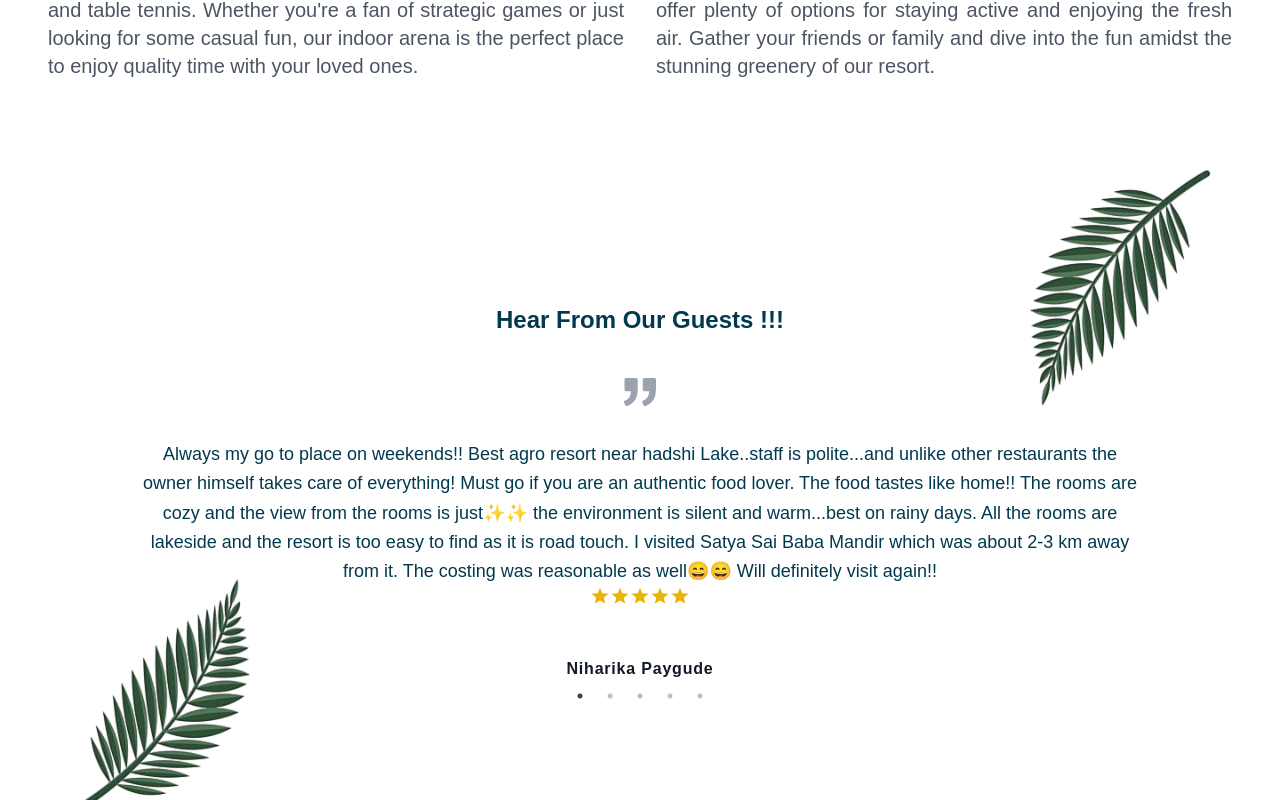
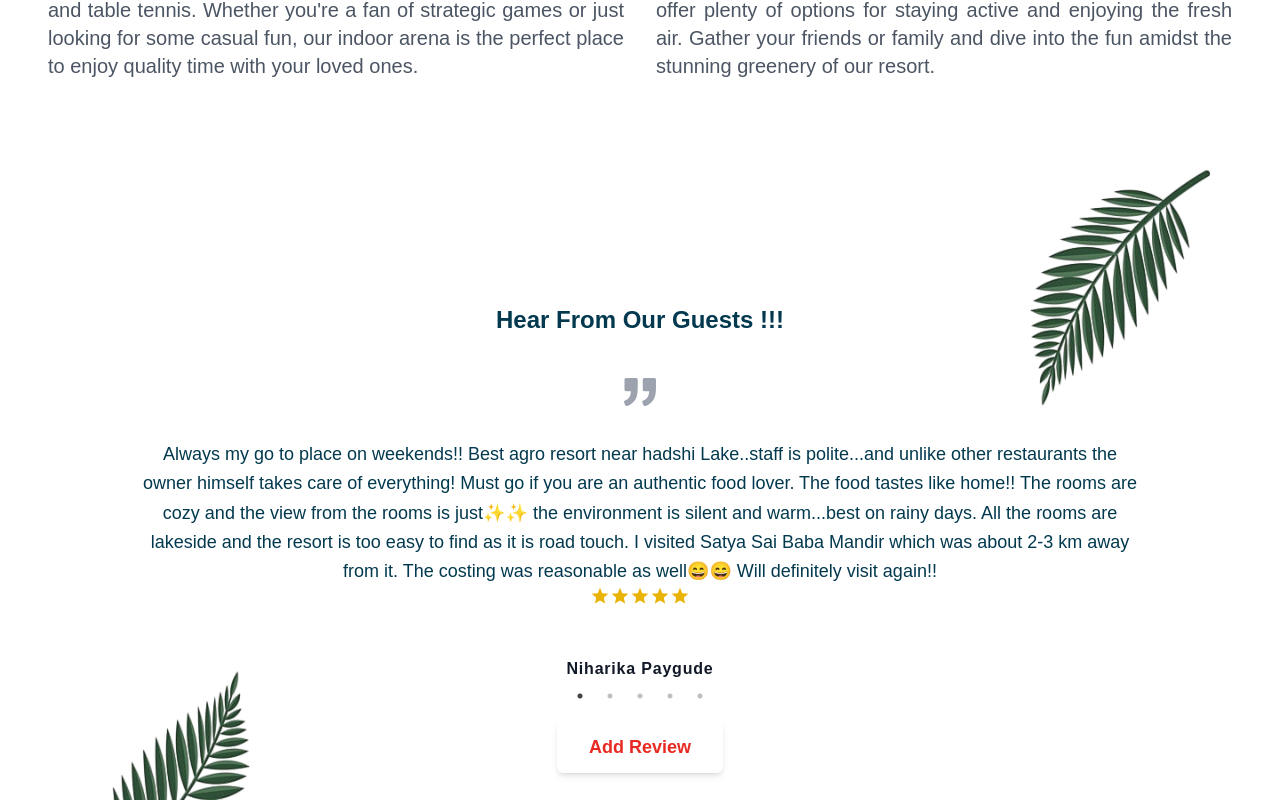
Before and after one commit to atharvamisal2614/jaldurg, a Next.js app: page / in a window 1280 px wide. Shown: the part 5280-6080 px from the top of the page. Built offline with nearby package versions, Linux system fonts and the light colour scheme.

Commit message:
add button in testimonials.jsx

```diff
--- a/components/Testimonials.jsx
+++ b/components/Testimonials.jsx
@@ -57,16 +57,16 @@ const Testimonials = () => {
     speed: 1000,
     slidesToShow: 1,
     slidesToScroll: 1,
-
-    prevArrow: <button className="slick-prev bg-indigo-500 text-black p-4 rounded-full absolute top-1/2 transform -translate-y-1/2 left-5 z-10">❮</button>,
-    nextArrow: <button className="slick-next bg-indigo-500 text-black p-4 rounded-full absolute top-1/2 transform -translate-y-1/2 right-5 z-10">❯</button>,
   };
 
   return (
-    <section className="relative text-customBlue body-font  pb-8 md:py-20 ">
+    <section className="relative text-customBlue body-font pb-8 md:py-20">
+    {/* Leaf Images */}
     <div className="absolute inset-0 z-0">
       <picture>
-          <Image width={200} height={200}
+        <Image
+          width={200}
+          height={200}
           src="/images/leaf.png"
           alt="Background Pattern"
           className="absolute right-0 top-0 w-1/3 md:w-1/4 h-auto object-cover opacity-90"
@@ -85,16 +85,34 @@ const Testimonials = () => {
       </picture>
     </div>
 
-      <div className="container px-5 py-24 mx-auto lg:px-24">
-
+    {/* Testimonials Content */}
+    <div className="container relative z-10 px-5 py-24 mx-auto lg:px-24">
       <h1 className="text-2xl font-semibold text-center mb-10 text-customBlue">Hear From Our Guests !!!</h1>
-        <Slider {...settings}>
+      <Slider
+        {...{
+          dots: true,
+          infinite: true,
+          speed: 1000,
+          slidesToShow: 1,
+          slidesToScroll: 1,
+        }}
+      >
         {testimonials.map((testimonial) => (
-            <div key={testimonial.id} className="xl:w-1/2 lg:w-3/4 w-full mx-auto text-center lg:text-center sm:text-justify px-5 lg:px-10">
-              <svg xmlns="http://www.w3.org/2000/svg" fill="currentColor" className="inline-block w-8 h-8 text-gray-400 mb-8" viewBox="0 0 975.036 975.036">
+          <div
+            key={testimonial.id}
+            className="xl:w-1/2 lg:w-3/4 w-full mx-auto text-center lg:text-center sm:text-justify px-5 lg:px-10"
+          >
+            <svg
+              xmlns="http://www.w3.org/2000/svg"
+              fill="currentColor"
+              className="inline-block w-8 h-8 text-gray-400 mb-8"
+              viewBox="0 0 975.036 975.036"
+            >
               <path d="M925.036 57.197h-304c-27.6 0-50 22.4-50 50v304c0 27.601 22.4 50 50 50h145.5c-1.9 79.601-20.4 143.3-55.4 191.2-27.6 37.8-69.399 69.1-125.3 93.8-25.7 11.3-36.8 41.7-24.8 67.101l36 76c11.6 24.399 40.3 35.1 65.1 24.399 66.2-28.6 122.101-64.8 167.7-108.8 55.601-53.7 93.7-114.3 114.3-181.9 20.601-67.6 30.9-159.8 30.9-276.8v-239c0-27.599-22.401-50-50-50zM106.036 913.497c65.4-28.5 121-64.699 166.9-108.6 56.1-53.7 94.4-114.1 115-181.2 20.6-67.1 30.899-159.6 30.899-277.5v-239c0-27.6-22.399-50-50-50h-304c-27.6 0-50 22.4-50 50v304c0 27.601 22.4 50 50 50h145.5c-1.9 79.601-20.4 143.3-55.4 191.2-27.6 37.8-69.4 69.1-125.3 93.8-25.7 11.3-36.8 41.7-24.8 67.101l35.9 75.8c11.601 24.399 40.501 35.2 65.301 24.399z"></path>
             </svg>
-              <p className="leading-relaxed text-lg text-justify md:text-center sm:text-justify ">{testimonial.text}</p>
+            <p className="leading-relaxed text-lg text-justify md:text-center sm:text-justify">
+              {testimonial.text}
+            </p>
             <div className="flex justify-center mb-4">
               {Array.from({ length: testimonial.rating }, (_, index) => (
                 <svg
@@ -108,14 +126,26 @@ const Testimonials = () => {
                 </svg>
               ))}
             </div>
-              <span className="inline-block h-1 w-10 rounded bg-secondaryPurple  mb-6"></span>
+            <span className="inline-block h-1 w-10 rounded bg-secondaryPurple mb-6"></span>
             <h2 className="text-gray-900 font-bold title-font tracking-wider text-md">{testimonial.name}</h2>
             <p className="text-gray-500">{testimonial.position}</p>
           </div>
         ))}
       </Slider>
+
+      {/* Add Review Button */}
+      <div className="text-center mt-10">
+        <a
+          href="https://g.page/r/CXJSyTE1qU4AEAE/review"
+          target="_self"
+          className="inline-block text-customOrange font-semibold py-3 px-8 rounded-md text-lg shadow-md transition-all duration-300 cursor-pointer hover:bg-opacity-90"
+        >
+          Add Review
+        </a>
+      </div>
     </div>
   </section>
+
   );
 }
 
--- a/next.config.mjs
+++ b/next.config.mjs
@@ -1,11 +1,11 @@
 /** @type {import('next').NextConfig} */
 const nextConfig = {
   reactStrictMode: true,
-  output: 'export',     // Enable static export
-  distDir: 'out',       // Set the output directory
-  images: {
-    unoptimized: true,  // Disable image optimization
-  },
+  // output: 'export',     // Enable static export
+  // distDir: 'out',       // Set the output directory
+  // images: {
+  //   unoptimized: true,  // Disable image optimization
+  // },
 };
 
 export default nextConfig;
```
Lines whose indentation alone changed are shown as unchanged.
